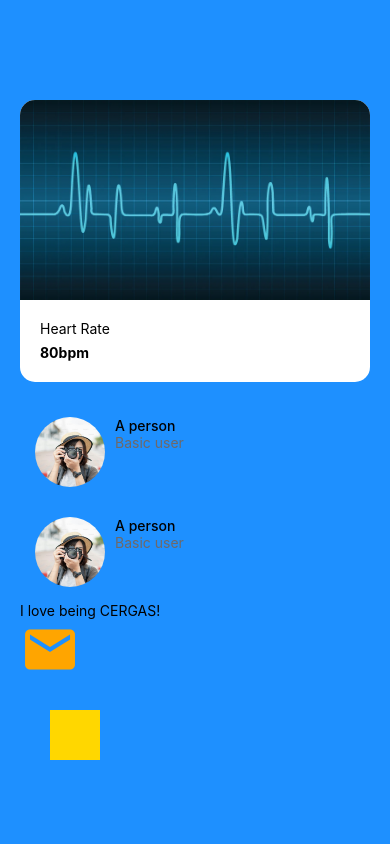
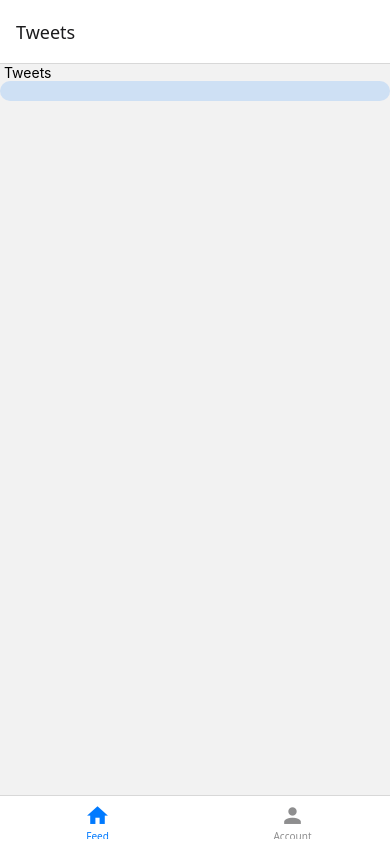
Before and after one commit to Azrim02/Cergas, a React Native app in the folder CergasApp/: screen / in a window 390 px wide. Built offline with nearby package versions, Linux system fonts and the light colour scheme.

Commit message:
added navigation features

```diff
--- a/CergasApp/app/screens/Playground.js
+++ b/CergasApp/app/screens/Playground.js
@@ -1,14 +1,74 @@
-import React from 'react';
-import { View, StyleSheet, Text } from 'react-native';
+import React, { act } from 'react';
+import { View, StyleSheet, Text, SafeAreaView } from 'react-native';
 import { MaterialCommunityIcons } from '@expo/vector-icons'
 import { FontAwesome } from '@expo/vector-icons';
+import { createStackNavigator } from '@react-navigation/stack';
+import { createBottomTabNavigator } from '@react-navigation/bottom-tabs';
+import { NavigationContainer } from '@react-navigation/native';
 import AppText from '../components';
 import Card from '../components/Card';
 import ListItem from '../components/ListItem';
+import { Button } from '@react-navigation/elements';
+
+const Tweets = ({navigation}) => (
+    <SafeAreaView>
+        <Text> Tweets </Text>
+        <Button
+            title="View Tweet"
+            onPress={() => navigation.navigate('TweetDetails')}
+        />
+    </SafeAreaView>
+)
+
+const TweetDetails = () => (
+    <SafeAreaView>
+        <Text> Tweets Details </Text>
+    </SafeAreaView>
+);
+
+const Account = () => (
+    <SafeAreaView>
+        <Text> Account </Text>
+    </SafeAreaView>
+)
+
+const Stack = createStackNavigator();
+const StackNavigator = () => (
+    <Stack.Navigator >
+        <Stack.Screen name="Tweets" component={Tweets}/>
+        <Stack.Screen name="TweetDetails" component={TweetDetails}/>
+    </Stack.Navigator>
+);
+
+
+const Tab = createBottomTabNavigator();
+const TabNavigator = () => (
+    <Tab.Navigator screenOptions={{ headerShown: false }}>
+        <Tab.Screen
+            name="Feed"
+            component={StackNavigator}
+            options={{
+                tabBarIcon: ({size, color}) => <MaterialCommunityIcons name="home" size={size} color={color}/>
+            }}
+        />
+        <Tab.Screen
+            name="Account"
+            component={Account}
+            options={{
+                tabBarIcon: ({size, color}) => <MaterialCommunityIcons name="account" size={size} color={color}/>
+            }}
+        />
+    </Tab.Navigator>
+);
 
 function Playground(props) {
     return (
-        <View style={styles.container}>
+
+        <NavigationContainer>
+            <TabNavigator/>
+        </NavigationContainer>
+
+        /* <View style={styles.container}>
             <Card
                 title="Heart Rate"
                 subTitle="80bpm"
@@ -32,10 +92,12 @@ function Playground(props) {
 
                 </View>
             </View>
-        </View>
+        </View> */
 
     );
 }
+
+
 
 const styles = StyleSheet.create({
     container:{
--- a/CergasApp/package.json
+++ b/CergasApp/package.json
@@ -22,7 +22,7 @@
     "react-native-dev-menu": "^4.1.1",
     "react-native-gesture-handler": "^2.24.0",
     "react-native-reanimated": "^3.16.7",
-    "react-native-safe-area-context": "^4.14.1",
+    "react-native-safe-area-context": "4.12.0",
     "react-native-screens": "~4.4.0",
     "react-native-vector-icons": "^10.2.0"
   },
```
Also changed, not shown: 1 other file (tests, documents, lock files or other folders).
